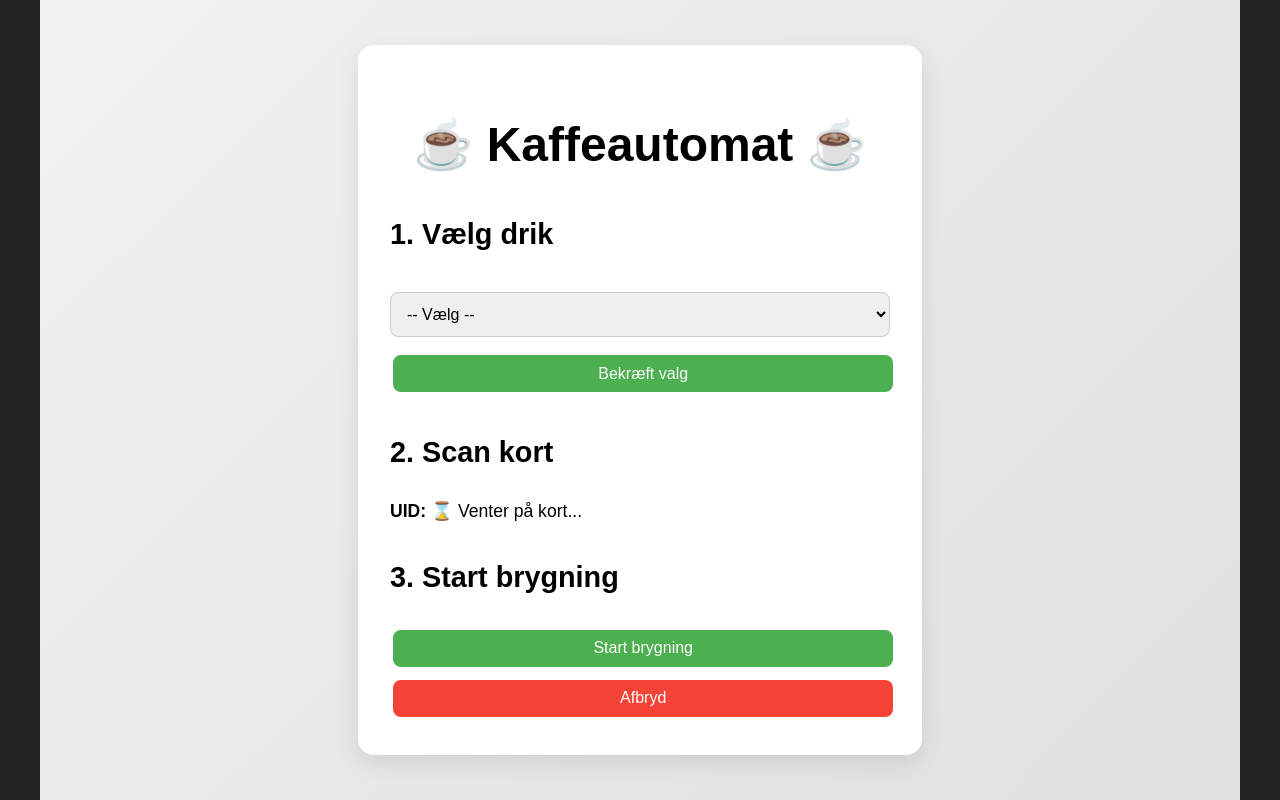
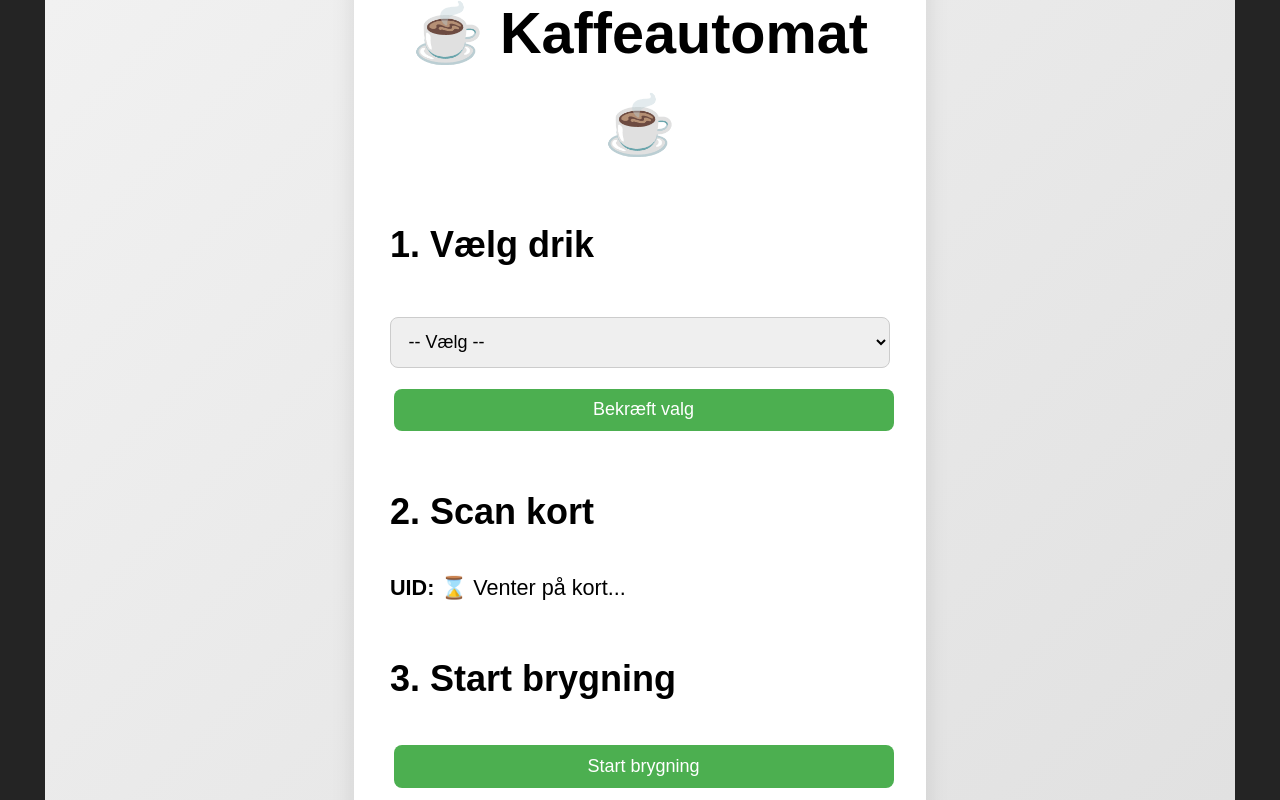
Before and after one commit to kooino/coffeemachine-ui, a React (Vite) app in the folder frontend/: page / in a window 1280 px wide. Shown: the top 800 px of the page. Built offline with nearby package versions, Linux system fonts and the light colour scheme; no server answers.

Commit message:
Update index.css

```diff
--- a/frontend/src/index.css
+++ b/frontend/src/index.css
@@ -1,14 +1,17 @@
 :root {
   font-family: system-ui, Avenir, Helvetica, Arial, sans-serif;
-  line-height: 1.5;
+  line-height: 1.6;
   font-weight: 400;
   color-scheme: light dark;
-  color: rgba(255, 255, 255, 0.87);
+  color: rgba(255, 255, 255, 0.95);
   background-color: #242424;
   font-synthesis: none;
   text-rendering: optimizeLegibility;
   -webkit-font-smoothing: antialiased;
   -moz-osx-font-smoothing: grayscale;
+
+  /* Justeret grundstørrelser */
+  font-size: 18px;
 }
 
 body, html {
@@ -23,78 +26,79 @@ body, html {
 
 #root {
   width: 100%;
-  max-width: 1200px;
-  padding: 2rem;
+  max-width: 1400px;
+  padding: 2.5rem;
 }
 
 .container {
   background: #ffffff;
   color: #000;
-  padding: 3rem;
-  border-radius: 16px;
-  box-shadow: 0 0 16px rgba(0, 0, 0, 0.15);
+  padding: 4rem;
+  border-radius: 20px;
+  box-shadow: 0 0 24px rgba(0, 0, 0, 0.2);
   width: 100%;
-  min-height: 70vh;
+  min-height: 75vh;
 }
 
 /* Inputs og knapper */
 input, select, button {
   width: 100%;
-  margin-bottom: 1rem;
-  font-size: 1.2rem;
-  padding: 0.8rem;
+  margin-bottom: 1.2rem;
+  font-size: 1.3rem;
+  padding: 1rem;
   box-sizing: border-box;
+  border-radius: 8px;
 }
 
 h1 {
-  font-size: 3rem;
-  margin-bottom: 1rem;
+  font-size: 3.2rem;
+  margin-bottom: 1.5rem;
   text-align: center;
 }
 
 h2 {
-  font-size: 1.8rem;
-  margin-top: 2rem;
+  font-size: 2rem;
+  margin-top: 2.5rem;
 }
 
 p, label {
-  font-size: 1.1rem;
+  font-size: 1.2rem;
 }
 
 button {
   background-color: #1a1a1a;
   color: white;
   border: none;
-  border-radius: 8px;
-  cursor: pointer;
+  transition: background-color 0.2s ease;
 }
 
 button:hover {
   background-color: #333;
 }
 
-/* Tilføj logo (valgfrit) */
+/* Logo (valgfrit) */
 .logo {
   display: block;
-  margin: 0 auto 1.5rem auto;
-  max-width: 200px;
+  margin: 0 auto 2rem auto;
+  max-width: 220px;
 }
 
 /* Responsivt design */
 @media (max-width: 768px) {
   .container {
-    padding: 1.5rem;
+    padding: 2rem;
   }
 
   h1 {
-    font-size: 2rem;
+    font-size: 2.2rem;
   }
 
   h2 {
-    font-size: 1.3rem;
+    font-size: 1.5rem;
   }
 
   input, select, button {
-    font-size: 1rem;
+    font-size: 1.1rem;
+    padding: 0.75rem;
   }
 }
```
